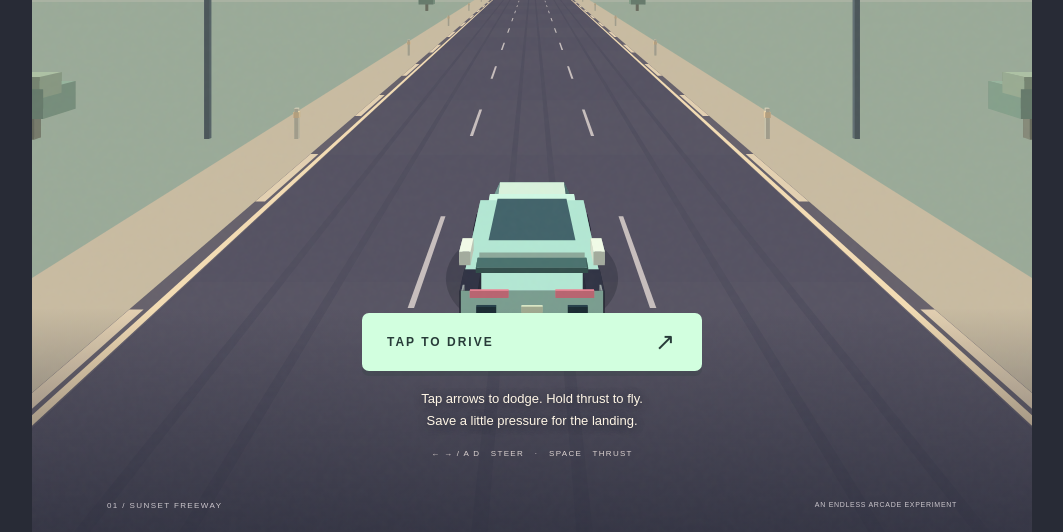
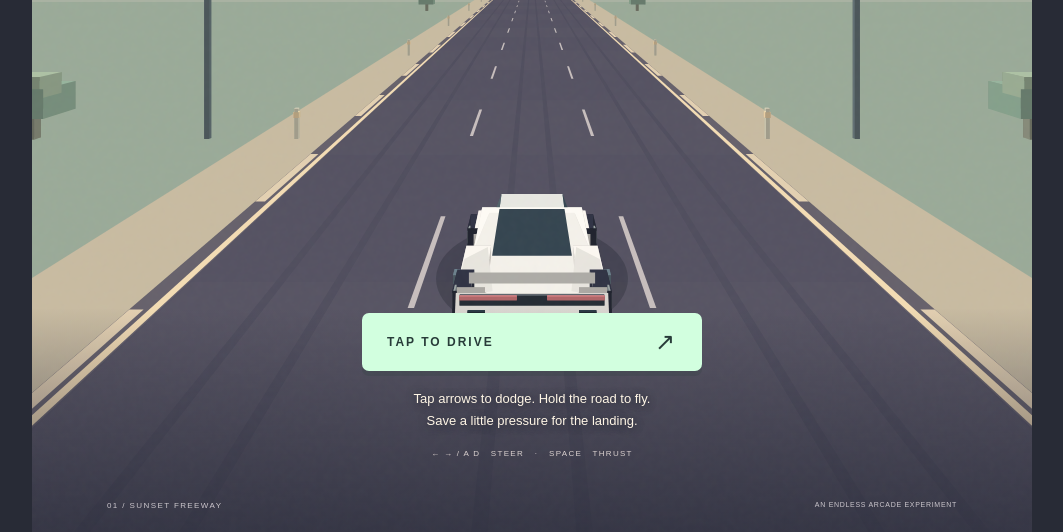
Before and after one commit to freakme83/raodster, a website with bundled scripts: page index.html in a window 1280 px wide. Shown: the part 268-800 px from the top of the page, without its empty margins (108-1171 px from the left). Built offline with nearby package versions, Linux system fonts and the light colour scheme; animation ran at ten frames a second.

Commit message:
Polish touch thrust, landing feedback, and roadster visuals

```diff
--- a/index.html
+++ b/index.html
@@ -11,17 +11,18 @@
 </head>
 <body>
   <main id="game" aria-label="AIRSHIFT arcade driving game">
-    <canvas id="scene" aria-label="Three-lane sunset highway. Use the buttons below or arrow keys and space to play."></canvas>
+    <canvas id="scene" aria-label="Three-lane sunset highway. Hold the road to thrust, tap or swipe to steer, or use arrow keys and space."></canvas>
     <div class="grain" aria-hidden="true"></div>
     <header id="hud" hidden>
       <div class="distance"><span class="eyebrow">DISTANCE</span><div><span id="distance">0.00</span><span class="unit"> KM</span></div></div>
       <div class="pressure"><span class="eyebrow" id="pressure-label">PRESSURE</span><div class="segments" role="meter" aria-label="Thruster pressure" aria-valuemin="0" aria-valuemax="100" aria-valuenow="100"><i><b></b></i><i><b></b></i><i><b></b></i></div></div>
     </header>
     <div id="feedback" aria-live="polite"></div>
+    <div id="thrust-cue" hidden>HOLD TO THRUST</div>
     <div id="flight-hint" hidden>RELEASE TO FALL · HOLD TO SOFTEN</div>
     <section id="intro" class="overlay">
       <div class="brand"><span class="eyebrow">COLD GAS. OPEN ROAD.</span><h1>AIR<span>SHIFT</span><sup>↗</sup></h1><p>DODGE. LIFT. LAND.</p><div class="record">BEST <span id="intro-best">0.00</span> KM</div></div>
-      <div class="start-group"><button id="start" class="primary">TAP TO DRIVE <span>↗</span></button><p class="intro-guide">Tap arrows to dodge. Hold thrust to fly.<br>Save a little pressure for the landing.</p><span class="keyboard-note">← → / A D &nbsp; STEER &nbsp; · &nbsp; SPACE &nbsp; THRUST</span></div>
+      <div class="start-group"><button id="start" class="primary">TAP TO DRIVE <span>↗</span></button><p class="intro-guide">Tap arrows to dodge. Hold the road to fly.<br>Save a little pressure for the landing.</p><span class="keyboard-note">← → / A D &nbsp; STEER &nbsp; · &nbsp; SPACE &nbsp; THRUST</span></div>
       <div class="edition">01 / SUNSET FREEWAY <span>AN ENDLESS ARCADE EXPERIMENT</span></div>
     </section>
     <section id="result" class="overlay result" hidden>
@@ -30,7 +31,6 @@
     <section id="pause" class="overlay pause" hidden><div class="result-card"><span class="eyebrow">TAKE A BREATHER</span><h2>PAUSED.</h2><button id="resume" class="primary">BACK TO THE ROAD <span>↗</span></button><button id="sound" class="sound">SOUND ON</button></div></section>
     <div id="controls" hidden>
       <button id="left" class="steer" aria-label="Move one lane left"><span>‹</span></button>
-      <button id="thrust" aria-label="Hold to thrust; release to descend"><svg viewBox="0 0 32 32" aria-hidden="true"><path d="M9 18 16 8l7 10M9 24l7-10 7 10"/></svg><span>HOLD TO THRUST</span><i></i></button>
       <button id="right" class="steer" aria-label="Move one lane right"><span>›</span></button>
     </div>
     <button id="pause-button" aria-label="Pause game" hidden>Ⅱ</button>
--- a/src/main.js
+++ b/src/main.js
@@ -2,7 +2,7 @@ import {createGame,step,moveLane,CONFIG,clamp} from './physics.js';
 import {Renderer} from './renderer.js';
 import {AudioEngine} from './audio.js';
 const $=id=>document.getElementById(id);
-const ui=Object.fromEntries(['hud','intro','result','pause','controls','pause-button','feedback','flight-hint','distance','intro-best','final-distance','final-best','crash-reason','crash-tip','best-line','thrust','pressure-label'].map(id=>[id,$(id)]));
+const ui=Object.fromEntries(['hud','intro','result','pause','controls','pause-button','feedback','flight-hint','thrust-cue','distance','intro-best','final-distance','final-best','crash-reason','crash-tip','best-line','pressure-label'].map(id=>[id,$(id)]));
 const segments=[...document.querySelectorAll('.segments b')],meter=document.querySelector('.segments');
 const reducedMotion=matchMedia('(prefers-reduced-motion: reduce)').matches;
 let renderer;
@@ -13,34 +13,32 @@ const write=(key,value)=>{try{localStorage.setItem(key,value);}catch{}};
 let best=Number(read('airshift.best.v1','0'));if(!Number.isFinite(best)||best<0)best=0;
 audio.setEnabled(read('airshift.sound.v1','on')!=='off');
 let g=createGame(),mode='intro',accumulator=0,lastTime=0,crashAge=0,feedbackUntil=0,runBest=best,shownFlightHint=false;
-let thrustPointers=new Set(),keys=new Set(),swipe=null;
+let thrustPointers=new Set(),keys=new Set(),swipes=new Map(),usedThrust=false;
 const format=m=>(m/1000).toFixed(2);
 ui['intro-best'].textContent=format(best);
 const resize=()=>{const box=$('game').getBoundingClientRect();renderer.resize(box.width,box.height,devicePixelRatio||1);};
 new ResizeObserver(resize).observe($('game'));resize();
-function clearInput(){thrustPointers.clear();keys.clear();swipe=null;ui.thrust.classList.remove('active');}
-function setMode(next){mode=next;ui.intro.hidden=next!=='intro';ui.result.hidden=next!=='result';ui.pause.hidden=next!=='paused';ui.hud.hidden=!['playing','crashing','paused'].includes(next);ui.controls.hidden=next!=='playing';ui['pause-button'].hidden=next!=='playing';if(next!=='playing'){clearInput();ui['flight-hint'].hidden=true;ui.feedback.classList.remove('show');}accumulator=0;}
-function start(){clearInput();g=createGame();renderer.lift=0;crashAge=0;feedbackUntil=0;shownFlightHint=false;runBest=best;setMode('playing');audio.start().catch(()=>{});$('start').blur();$('retry').blur();}
+function clearInput(){thrustPointers.clear();keys.clear();swipes.clear();}
+function setMode(next){mode=next;ui.intro.hidden=next!=='intro';ui.result.hidden=next!=='result';ui.pause.hidden=next!=='paused';ui.hud.hidden=!['playing','crashing','paused'].includes(next);ui.controls.hidden=next!=='playing';ui['pause-button'].hidden=next!=='playing';if(next!=='playing'){clearInput();ui['flight-hint'].hidden=true;ui['thrust-cue'].hidden=true;ui.feedback.classList.remove('show');}accumulator=0;}
+function start(){clearInput();g=createGame();renderer.lift=0;crashAge=0;feedbackUntil=0;shownFlightHint=false;usedThrust=false;runBest=best;setMode('playing');audio.start().catch(()=>{});$('start').blur();$('retry').blur();}
 function message(text,duration=1.4){ui.feedback.textContent=text;ui.feedback.classList.add('show');feedbackUntil=g.time+duration;}
 function pause(){if(mode!=='playing')return;setMode('paused');audio.update(g,false);$('sound').textContent=audio.enabled?'SOUND ON':'SOUND OFF';}
 function resume(){if(mode!=='paused')return;clearInput();setMode('playing');lastTime=performance.now();audio.start().catch(()=>{});}
 function end(){setMode('crashing');crashAge=0;best=Math.max(best,g.distance);write('airshift.best.v1',String(best));ui['final-distance'].textContent=format(g.distance);ui['final-best'].textContent=format(best);ui['best-line'].classList.toggle('new-best',g.distance>runBest);ui['crash-reason'].textContent=g.reason;ui['crash-tip'].textContent=({'HARD LANDING':'Keep a little pressure. A short burst just before touchdown softens the fall.','LANDED SIDEWAYS':'Finish your lane change earlier. Give the car a moment to level out.','OFF THE ROAD':'Stay over the highway. Air steering needs a little room to settle.','TRAFFIC COLLISION':'Find a gap, or lift earlier. Your wheels need to clear the roof.'})[g.reason]||'Find your rhythm. One more run.';}
-function events(){for(const e of g.events){audio.event(e);if(e.type==='landing'){if(e.quality==='perfect')message(e.passed>1?`PERFECT · ${e.passed} CAR JUMP`:'PERFECT LANDING');else if(e.quality==='rough')message('ROUGH LANDING');else if(e.passed)message(`${e.passed} CAR JUMP`);else message('CLEAN LANDING');if(!reducedMotion&&navigator.vibrate)navigator.vibrate(e.quality==='rough'?24:10);}if(e.type==='close')message('CLOSE CALL',.8);if(e.type==='crash')end();}g.events.length=0;}
+function events(){for(const e of g.events){audio.event(e);if(e.type==='landing'){if(e.quality==='perfect')message(e.passed>1?`PERFECT · ${e.passed} CAR JUMP`:'PERFECT LANDING');else if(e.quality==='rough')message('ROUGH LANDING');else if(e.meaningfulJump&&e.passed)message(`${e.passed} CAR JUMP`);else if(e.meaningfulJump)message('CLEAN LANDING');if(!reducedMotion&&navigator.vibrate)navigator.vibrate(e.quality==='rough'?24:10);}if(e.type==='close')message('CLOSE CALL',.8);if(e.type==='crash')end();}g.events.length=0;}
 function steer(dir){if(mode==='playing')moveLane(g,dir);}
 $('start').addEventListener('click',start);$('retry').addEventListener('click',start);$('resume').addEventListener('click',resume);$('pause-button').addEventListener('click',pause);
 ui.intro.addEventListener('click',e=>{if(!e.target.closest('button'))start();});
 ui.result.addEventListener('click',e=>{if(!e.target.closest('button'))start();});
 $('sound').addEventListener('click',()=>{audio.setEnabled(!audio.enabled);write('airshift.sound.v1',audio.enabled?'on':'off');$('sound').textContent=audio.enabled?'SOUND ON':'SOUND OFF';});
 for(const [id,dir] of [['left',-1],['right',1]]){$(id).addEventListener('pointerdown',e=>{e.preventDefault();steer(dir);});$(id).addEventListener('click',e=>{if(e.detail===0)steer(dir);});}
-ui.thrust.addEventListener('pointerdown',e=>{e.preventDefault();if(mode!=='playing')return;thrustPointers.add(e.pointerId);ui.thrust.setPointerCapture(e.pointerId);});
-const release=e=>thrustPointers.delete(e.pointerId);
-for(const name of ['pointerup','pointercancel','lostpointercapture'])ui.thrust.addEventListener(name,release);
+const release=e=>{thrustPointers.delete(e.pointerId);swipes.delete(e.pointerId);};
+// Each canvas touch can hold thrust and steer independently; buttons and overlays never enter this path.
+$('scene').addEventListener('pointerdown',e=>{if(mode==='intro'){start();return;}if(mode==='result'){start();return;}if(mode!=='playing')return;const r=$('scene').getBoundingClientRect();swipes.set(e.pointerId,{x:e.clientX,y:e.clientY,localX:e.clientX-r.left,used:false});if(e.pointerType==='touch')thrustPointers.add(e.pointerId);$('scene').setPointerCapture(e.pointerId);});
+$('scene').addEventListener('pointermove',e=>{const swipe=swipes.get(e.pointerId);if(!swipe||swipe.used)return;const dx=e.clientX-swipe.x,dy=e.clientY-swipe.y;if(Math.abs(dx)>26&&Math.abs(dx)>Math.abs(dy)*1.2){steer(Math.sign(dx));swipe.used=true;}});
+$('scene').addEventListener('pointerup',e=>{const swipe=swipes.get(e.pointerId);if(swipe&&mode==='playing'&&!swipe.used&&Math.hypot(e.clientX-swipe.x,e.clientY-swipe.y)<18){if(swipe.localX<renderer.w*.32)steer(-1);else if(swipe.localX>renderer.w*.68)steer(1);}release(e);});
+for(const name of ['pointercancel','lostpointercapture'])$('scene').addEventListener(name,release);
 window.addEventListener('pointerup',release);window.addEventListener('pointercancel',release);
-// Swipes on the road complement the large thumb controls; taps on its sides also steer.
-$('scene').addEventListener('pointerdown',e=>{if(mode==='intro'){start();return;}if(mode==='result'){start();return;}if(mode!=='playing')return;const r=$('scene').getBoundingClientRect();swipe={id:e.pointerId,x:e.clientX,y:e.clientY,localX:e.clientX-r.left,used:false};$('scene').setPointerCapture(e.pointerId);});
-$('scene').addEventListener('pointermove',e=>{if(!swipe||swipe.id!==e.pointerId||swipe.used)return;const dx=e.clientX-swipe.x,dy=e.clientY-swipe.y;if(Math.abs(dx)>26&&Math.abs(dx)>Math.abs(dy)*1.2){steer(Math.sign(dx));swipe.used=true;}});
-$('scene').addEventListener('pointerup',e=>{if(!swipe||swipe.id!==e.pointerId)return;if(!swipe.used&&Math.hypot(e.clientX-swipe.x,e.clientY-swipe.y)<18){if(swipe.localX<renderer.w*.32)steer(-1);else if(swipe.localX>renderer.w*.68)steer(1);}swipe=null;});
-$('scene').addEventListener('pointercancel',()=>{swipe=null;});
 window.addEventListener('keydown',e=>{
   const handled=['ArrowLeft','ArrowRight','ArrowUp','Space','KeyA','KeyD','KeyW','Escape','KeyP','Enter'];if(!handled.includes(e.code))return;
   // Focused buttons retain their ordinary keyboard activation outside a run.
@@ -66,7 +64,8 @@ function frame(now){
     meter.setAttribute('aria-valuenow',Math.round(g.pressure*100));
     document.querySelector('.pressure').classList.toggle('low',g.pressure<.22);
     ui['pressure-label'].textContent=g.pressure<.03?'EMPTY':g.grounded&&g.pressure<.99&&!g.thrusting?'RECHARGING':'PRESSURE';
-    ui.thrust.classList.toggle('active',g.thrusting);ui.thrust.classList.toggle('empty',g.pressure<.02);ui.thrust.querySelector('i').style.transform=`scaleX(${g.pressure})`;
+    if(g.thrusting)usedThrust=true;
+    ui['thrust-cue'].hidden=usedThrust||g.time<.4||g.time>5.5||!g.grounded;
     if(g.time>feedbackUntil)ui.feedback.classList.remove('show');
     if(!g.grounded&&!shownFlightHint){ui['flight-hint'].hidden=false;shownFlightHint=true;}
     if(g.grounded)ui['flight-hint'].hidden=true;
--- a/src/physics.js
+++ b/src/physics.js
@@ -1,5 +1,6 @@
 // All units are metres / seconds. Rendering never changes simulation state.
 export const CONFIG = Object.freeze({lane:3.4,roadHalf:5.25,halfWidth:.83,halfLength:1.85,gravity:11,thrust:25,drain:.43,recharge:.32,maxFall:11.5,maxAngle:25*Math.PI/180,step:1/120});
+export const MIN_MEANINGFUL_AIRTIME = 1;
 export const TYPES = Object.freeze([
   {name:'compact',width:1.65,length:3.3,height:1.25,color:'#e6c179'},
   {name:'coupe',width:1.85,length:4,height:1.1,color:'#df91a1'},
@@ -60,9 +61,10 @@ export function landing(g){
   if(angle>CONFIG.maxAngle){fail(g,'LANDED SIDEWAYS');return;}
   g.y=0;g.vy=0;g.grounded=true;g.impact=Math.min(1,fall/10);g.preload=0;
   let quality='safe';
-  if(fall<4.8&&angle<5*Math.PI/180)quality='perfect';
+  const meaningfulJump=g.airTime>=MIN_MEANINGFUL_AIRTIME;
+  if(meaningfulJump&&fall<4.8&&angle<5*Math.PI/180)quality='perfect';
   else if(fall>7.7||angle>15*Math.PI/180){quality='rough';g.instability=.65;g.vx+=Math.sign(g.roll)*.65;}
-  g.events.push({type:'landing',quality,fall,angle,passed:g.jumpPasses});g.jumpPasses=0;
+  g.events.push({type:'landing',quality,fall,angle,passed:g.jumpPasses,meaningfulJump});g.jumpPasses=0;
 }
 function nextSafeLane(lane,r,{stayChance=0}={}){
   const options=[lane-1,lane+1].filter(n=>n>=-1&&n<=1);
--- a/src/renderer.js
+++ b/src/renderer.js
@@ -47,15 +47,28 @@ export class Renderer {
     const ground=this.point(v.x,.08,v.z);if(ground){const c=this.c;c.fillStyle=player?`rgba(32,34,43,${.3/(1+g.y*.15)})`:'#25263336';c.beginPath();c.ellipse(ground.x,ground.y,w*.72*ground.s,l*.22*ground.s,0,0,Math.PI*2);c.fill();}
     const box=(x,y,z,bw,bh,bl,col)=>this.box(x,y,z,bw,bh,bl,col,faces,transform);
     for(const sx of [-1,1])for(const sz of [-1,1]){box(sx*w*.46,.12,sz*l*.32,.24,.44,l>.0?Math.min(.72,l*.2):.7,'#2d3040');box(sx*w*.52,.23,sz*l*.32,.025,.2,.31,'#929b9b');}
-    box(0,.3,0,w,.4,l,v.color);
     if(player){
-      // Original Kestrel-01: broad rear deck, split light bar and exposed gas pods.
-      box(0,.67,.12,w*.79,.27,l*.71,'#c3ead6');
-      const canopy=[[-w*.34,.94,-l*.20],[w*.34,.94,-l*.20],[w*.29,1.28,l*.02],[-w*.29,1.28,l*.02],[-w*.29,1.28,l*.26],[w*.29,1.28,l*.26],[w*.35,.94,l*.40],[-w*.35,.94,l*.40]].map(p=>transform(...p));
-      for(const [ids,col] of [[[0,1,2,3],'#42636a'],[[3,2,5,4],'#d9f2dc'],[[4,5,6,7],'#638480'],[[0,3,4,7],'#789f97'],[[1,6,5,2],'#4b696a']])this.addFace(ids.map(i=>canopy[i]),col,faces);
-      box(0,.77,-l*.35,w*.82,.07,.35,'#466c68');
-      for(const sx of [-1,1]){box(sx*w*.30,.62,-l*.505,w*.27,.095,.035,'#ff8b9b');box(sx*w*.32,.34,-l*.51,.25,.18,.06,'#243c46');box(sx*w*.52,.63,-l*.16,.16,.19,.55,'#e3edda');}
-      box(0,.43,-l*.51,.27,.09,.04,'#deebc7');
+      const body=[[-w*.49,.18,-l*.5],[w*.49,.18,-l*.5],[w*.37,.17,l*.5],[-w*.37,.17,l*.5],[-w*.48,.67,-l*.5],[w*.48,.67,-l*.5],[w*.37,.48,l*.5],[-w*.37,.48,l*.5]].map(p=>transform(...p));
+      for(const [ids,col] of [[[0,1,5,4],'#d9d6d0'],[[1,2,6,5],'#dedbd6'],[[2,3,7,6],'#e8e5df'],[[3,0,4,7],'#ebe8e2'],[[4,5,6,7],'#f4f1ea']])this.addFace(ids.map(i=>body[i]),col,faces);
+    }else box(0,.3,0,w,.4,l,v.color);
+    if(player){
+      // Low white deck, broad rear shoulders and a compact dark greenhouse.
+      box(0,.56,.07,w*.84,.15,l*.74,'#f0ede7');
+      for(const sx of [-1,1]){
+        const shoulder=[[sx*w*.25,.66,-l*.48],[sx*w*.49,.58,-l*.47],[sx*w*.48,.63,-l*.17],[sx*w*.32,.72,-l*.11]].map(p=>transform(...p));
+        this.addFace(shoulder,'#e8e5de',faces);
+        box(sx*w*.39,.51,-l*.27,w*.18,.18,l*.39,'#eeeae3');
+        box(sx*w*.37,.35,l*.31,w*.18,.21,l*.31,'#eeeae3');
+      }
+      const canopy=[[-w*.28,.72,-l*.20],[w*.28,.72,-l*.20],[w*.245,1.13,l*.015],[-w*.245,1.13,l*.015],[-w*.245,1.13,l*.22],[w*.245,1.13,l*.22],[w*.30,.72,l*.36],[-w*.30,.72,l*.36]].map(p=>transform(...p));
+      for(const [ids,col] of [[[0,1,2,3],'#354550'],[[3,2,5,4],'#e7e7e1'],[[4,5,6,7],'#52636a'],[[0,3,4,7],'#52636a'],[[1,6,5,2],'#354550']])this.addFace(ids.map(i=>canopy[i]),col,faces);
+      box(0,.52,-l*.503,w*.91,.13,.045,'#343d48');
+      for(const sx of [-1,1]){
+        box(sx*w*.275,.605,-l*.516,w*.36,.052,.028,'#f48e91');
+        box(sx*w*.35,.33,-l*.512,.22,.13,.055,'#283640');
+        box(sx*w*.515,.47,-l*.27,.085,.12,.22,'#667984');
+      }
+      box(0,.34,-l*.515,w*.16,.07,.03,'#c5c5bf');
     }else if(v.type>=3){
       const cargo=v.type>=4;
       box(0,.7,cargo?-l*.15:0,w*.96,h-.7,l*(cargo?.69:.91),v.color);
@@ -73,6 +86,25 @@ export class Renderer {
       const t=g.time,c=this.c;
       for(const sx of [-1,1]){const a=this.point(...transform(sx*w*.39,.23,-l*.25)),b=this.point(...transform(sx*w*.39,-.7-(Math.sin(t*40)+1)*.23,-l*.25));if(a&&b){const grad=c.createLinearGradient(a.x,a.y,b.x,b.y);grad.addColorStop(0,'#ecffd9');grad.addColorStop(.35,'#b4ffe8b0');grad.addColorStop(1,'#d0ffef00');this.poly([{x:a.x-a.s*.09,y:a.y},{x:a.x+a.s*.09,y:a.y},{x:b.x+b.s*.18,y:b.y},{x:b.x-b.s*.18,y:b.y}],grad);}}
     }
+    return player?transform:null;
+  }
+  lateralJets(g,transform){
+    if(g.dead)return;
+    const sideways=Math.abs(g.vx),correction=!g.grounded&&Math.abs(g.roll)>.025?Math.abs(g.rollV):0;
+    if(sideways<(g.grounded?.9:.4)&&correction<.14)return;
+    const direction=sideways>.4?Math.sign(g.vx):-Math.sign(g.rollV);
+    if(!direction)return;
+    const side=-direction, strength=clamp(Math.max(sideways/7.2,correction/2.5),.2,1)*(g.grounded?.48:1);
+    const pulse=.88+.12*Math.sin(g.time*36),reach=(.32+strength*.5)*pulse;
+    const origin=transform(side*1.02,.48,-1.02),tip=transform(side*(1.02+reach),.47,-1.08);
+    const a=this.point(...origin),b=this.point(...tip);if(!a||!b)return;
+    const c=this.c,grad=c.createLinearGradient(a.x,a.y,b.x,b.y);
+    grad.addColorStop(0,`rgba(241,255,239,${.85*strength})`);
+    grad.addColorStop(.45,`rgba(174,244,235,${.65*strength})`);
+    grad.addColorStop(1,'rgba(191,246,243,0)');
+    this.poly([{x:a.x,y:a.y-a.s*.05},{x:a.x,y:a.y+a.s*.05},{x:b.x,y:b.y+b.s*.14},{x:b.x,y:b.y-b.s*.14}],grad);
+    c.strokeStyle=`rgba(245,255,246,${.55*strength})`;c.lineWidth=Math.max(1,a.s*.018);
+    c.beginPath();c.moveTo(a.x,a.y);c.lineTo(b.x,b.y);c.stroke();
   }
   scenery(g,faces){
     for(let i=0;i<19;i++){
@@ -96,8 +128,9 @@ export class Renderer {
     this.background();this.ground(g);
     const faces=[];this.scenery(g,faces);
     for(const v of [...g.traffic].sort((a,b)=>b.z-a.z))if(v.z>-6&&v.z<380)this.car(v,false,g,faces);
-    this.car({x:g.x,z:0,width:1.83,length:3.85,height:1.28,color:'#a9dac7'},true,g,faces);
+    const playerTransform=this.car({x:g.x,z:0,width:2.04,length:3.85,height:1.15,color:'#eeeae3'},true,g,faces);
     faces.sort((a,b)=>b.z-a.z);for(const face of faces)this.world(face.vertices,face.color);
+    this.lateralJets(g,playerTransform);
     for(const v of g.traffic){if(v.wall&&v.lane===1&&v.z>2&&v.z<200){const p=this.point(6.4,2.8,v.z+6.9);if(p){c.fillStyle='#58505c';c.textAlign='center';c.font=`bold ${Math.max(5,p.s*.35)}px Arial`;c.fillText('LIFT ↑',p.x,p.y);}}}
     if(g.y>.15){const p=this.point(g.x,.1,0);c.strokeStyle='#d7f7cc88';c.lineWidth=1;c.setLineDash([3,5]);c.beginPath();c.ellipse(p.x,p.y,p.s*1.05,p.s*.39,0,0,Math.PI*2);c.stroke();c.setLineDash([]);}
     if(g.impact>.05&&!this.reducedMotion){const p=this.point(g.x,.15,0);c.strokeStyle=`rgba(240,224,196,${g.impact*.4})`;c.lineWidth=3;c.beginPath();c.ellipse(p.x,p.y,p.s*(1.8-g.impact*.6),p.s*.3,0,0,Math.PI*2);c.stroke();}
```
Also changed, not shown: tests/flow.test.mjs (+31 -5 lines), tests/physics.test.mjs (+9 -3 lines), src/style.css.
